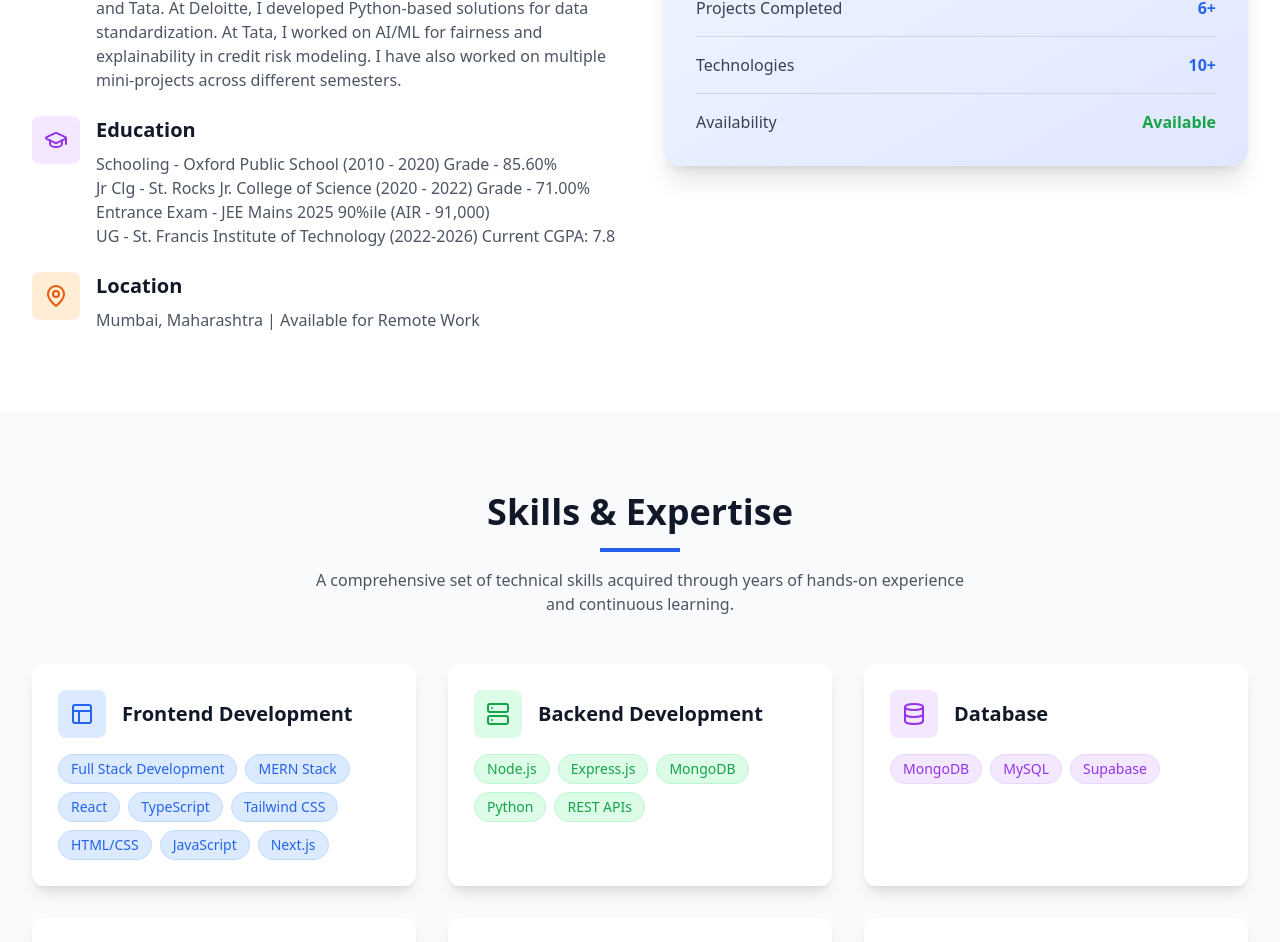
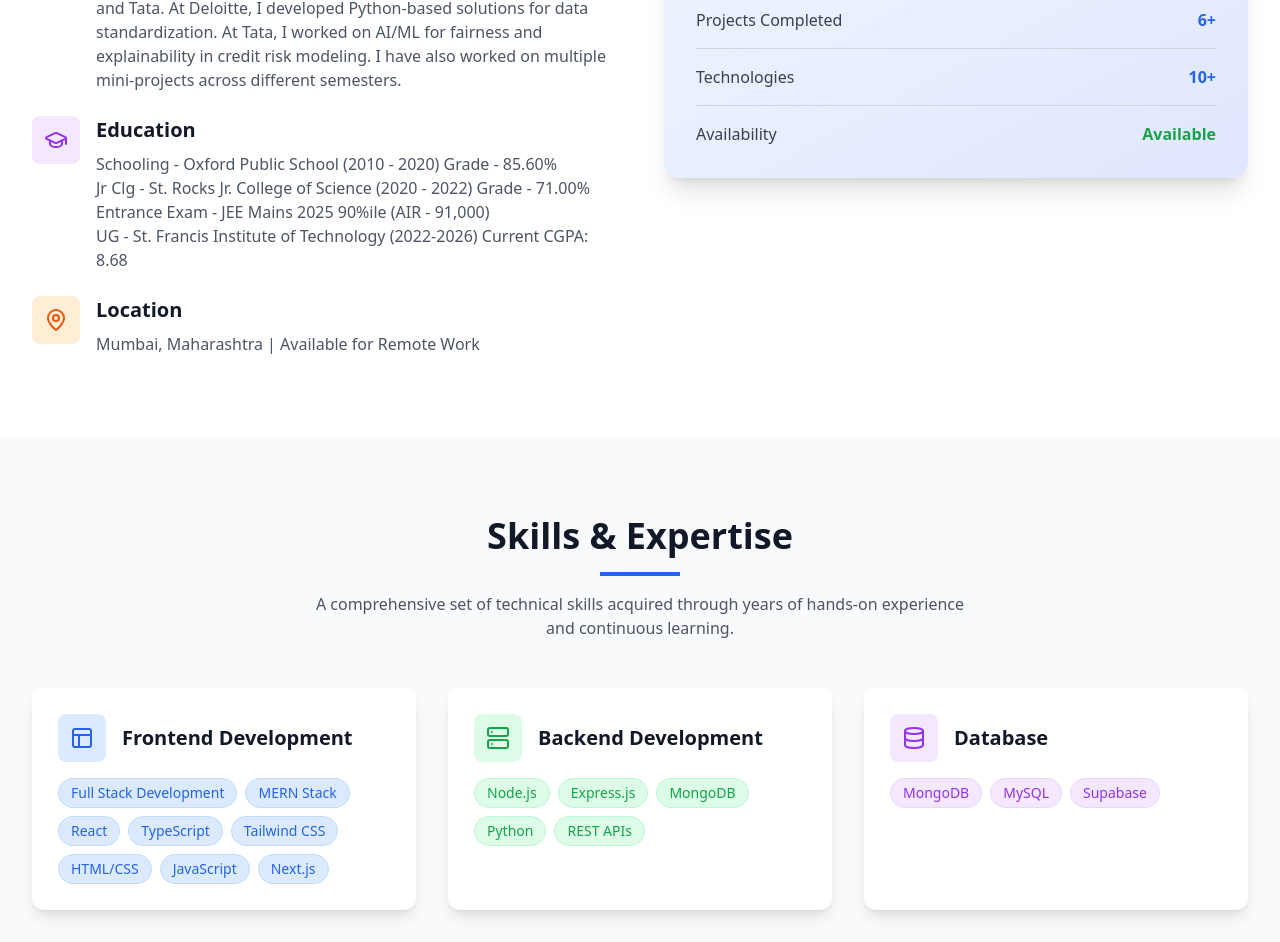
Before and after one commit to sahiltopale/portfolio, a React (Vite) app: page / in a window 1280 px wide. Shown: the part 1304-2246 px from the top of the page. Built offline with nearby package versions, Linux system fonts and the light colour scheme.

Commit message:
changes made

```diff
--- a/src/components/About.tsx
+++ b/src/components/About.tsx
@@ -71,7 +71,7 @@ const About = () => {
                   Entrance Exam - JEE Mains 2025 90%ile (AIR - 91,000)
                   <br />
                   UG - St. Francis Institute of Technology (2022-2026) Current
-                  CGPA: 7.8
+                  CGPA: 8.68
                 </p>
               </div>
             </div>
```
